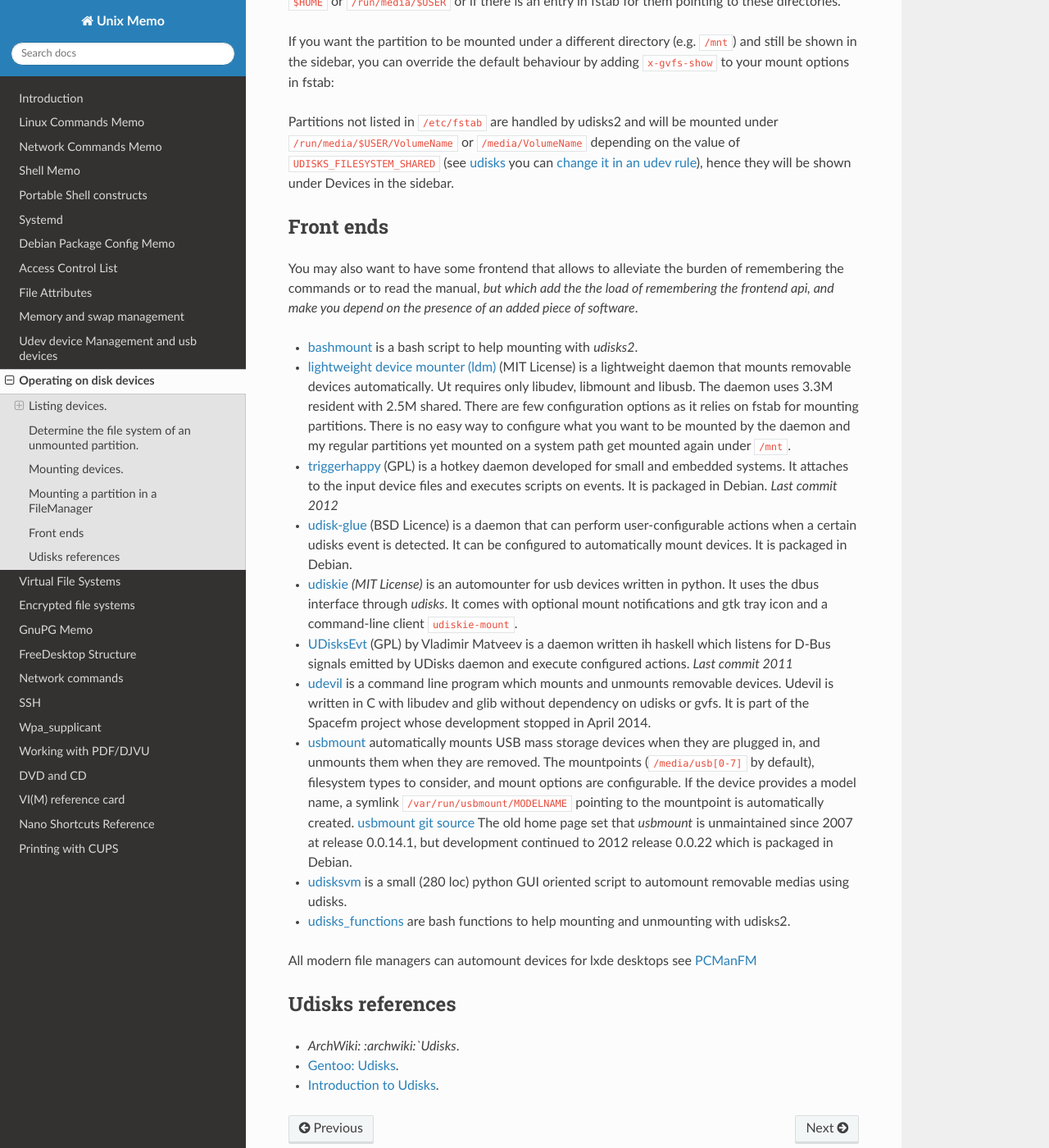
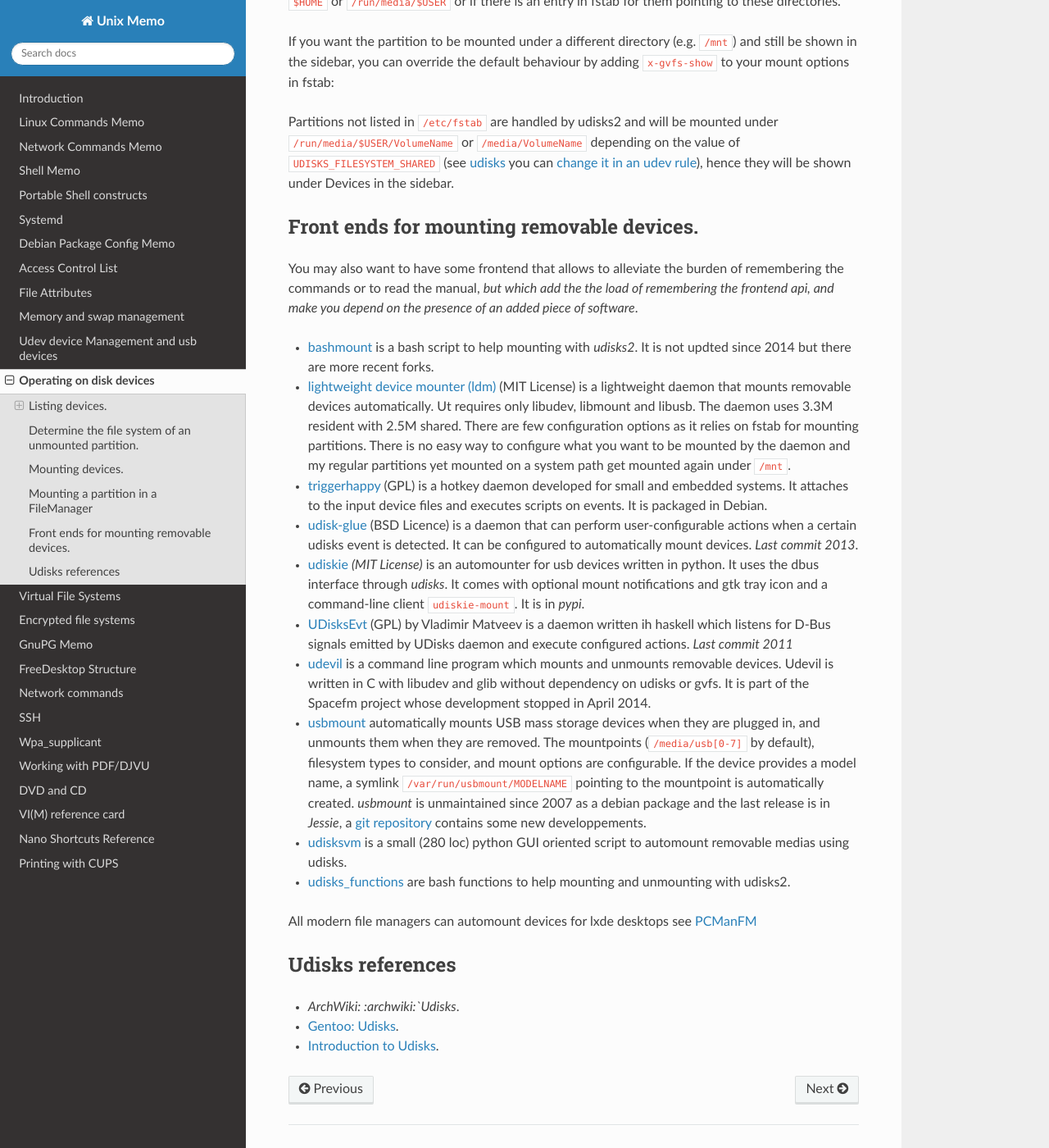
Before and after one commit to marczz/unix_memo, a Sphinx documentation site: the page built from source/devices.rst, in a window 1280 px wide and 1400 px high, scrolled down 4957 px. Shown: the whole window at 82% size. Built offline with Sphinx 7.4.7 and the Read the Docs theme 2.0.0, drawn with Linux system fonts in a browser that asks for light colours; the version number could not be read and is left out.

Commit message:
devices.rst: updated udisk frontends.

```diff
--- a/source/devices.rst
+++ b/source/devices.rst
@@ -291,15 +291,16 @@ depending on the value of ``UDISKS_FILESYSTEM_SHARED`` (see
 hence they will be shown under Devices in the sidebar.
 
 
-Front ends
-----------
+Front ends for mounting removable devices.
+------------------------------------------
 You may also want to have some frontend that allows to alleviate the
 burden of remembering the commands or to read the manual, *but which add
 the the load of remembering the frontend api, and make you depend on
 the presence of an added piece of software*.
 
--   `bashmount <https://github.com/jamielinux/bashmount/>`__ is a bash
-    script to help mounting with *udisks2*.
+-   `bashmount <https://github.com/jamielinux/bashmount/>`__ is a bash script to help
+    mounting with *udisks2*. It is not updted since 2014 but there are more recent
+    forks.
 -   `lightweight device mounter
     (ldm) <https://github.com/LemonBoy/ldm>`_ (MIT License)
     is a lightweight daemon that mounts removable devices
@@ -312,17 +313,16 @@ the presence of an added piece of software*.
 -   `triggerhappy <https://github.com/wertarbyte/triggerhappy>`_ (GPL)
     is a hotkey daemon developed for small and embedded systems. It
     attaches to the input device files and executes scripts on events. It
-    is packaged in Debian.  *Last commit 2012*
+    is packaged in Debian.
 -   `udisk-glue <https://github.com/fernandotcl/udisks-glue>`_
     (BSD Licence) is a daemon that can perform user-configurable
     actions when a certain udisks event is detected. It can be
-    configured to automatically mount devices. It is packaged in
-    Debian.
+    configured to automatically mount devices. *Last commit 2013*.
 -   `udiskie <https://github.com/coldfix/udiskie>`_
     *(MIT License)* is an automounter for usb devices written in
     python. It uses the dbus interface through *udisks*.
     It comes with optional mount notifications and gtk
-    tray icon and a command-line client ``udiskie-mount``.
+    tray icon and a command-line client ``udiskie-mount``. It is in *pypi*.
 -   `UDisksEvt <https://github.com/dpx-infinity/udisksevt>`__ (GPL) by
     Vladimir Matveev is a daemon written ih haskell which listens for
     D-Bus signals emitted by UDisks daemon and execute configured
@@ -332,18 +332,16 @@ the presence of an added piece of software*.
     and unmounts removable devices. Udevil is written in C with libudev
     and glib without dependency on udisks or gvfs. It is part of the
     Spacefm project whose development stopped in April 2014.
--   `usbmount <http://usbmount.alioth.debian.org/>`_
+-   `usbmount <https://github.com/rbrito/usbmount>`_
     automatically mounts USB mass storage devices when they are
     plugged in, and unmounts them when they are removed. The
     mountpoints (``/media/usb[0-7]`` by default), filesystem types to
     consider, and mount options are configurable. If the device
     provides a model name, a symlink ``/var/run/usbmount/MODELNAME``
     pointing to the mountpoint is automatically created.
-    `usbmount git source
-    <https://alioth.debian.org/scm/browser.php?group_id=30641>`_
-    The old home page set that *usbmount* is unmaintained since 2007
-    at release 0.0.14.1, but development continued to 2012 release
-    0.0.22 which is packaged in Debian.
+    *usbmount* is unmaintained since 2007 as a debian package and the last release is in
+    *Jessie*, a `git repository <https://github.com/rbrito/usbmount>`_ contains some new
+    developpements.
 -   `udisksvm <https://github.com/berbae/udisksvm>`__ is a small (280
     loc) python GUI oriented script to automount removable medias using udisks.
 -   `udisks_functions <https://gist.github.com/ledti/838039>`_
```
